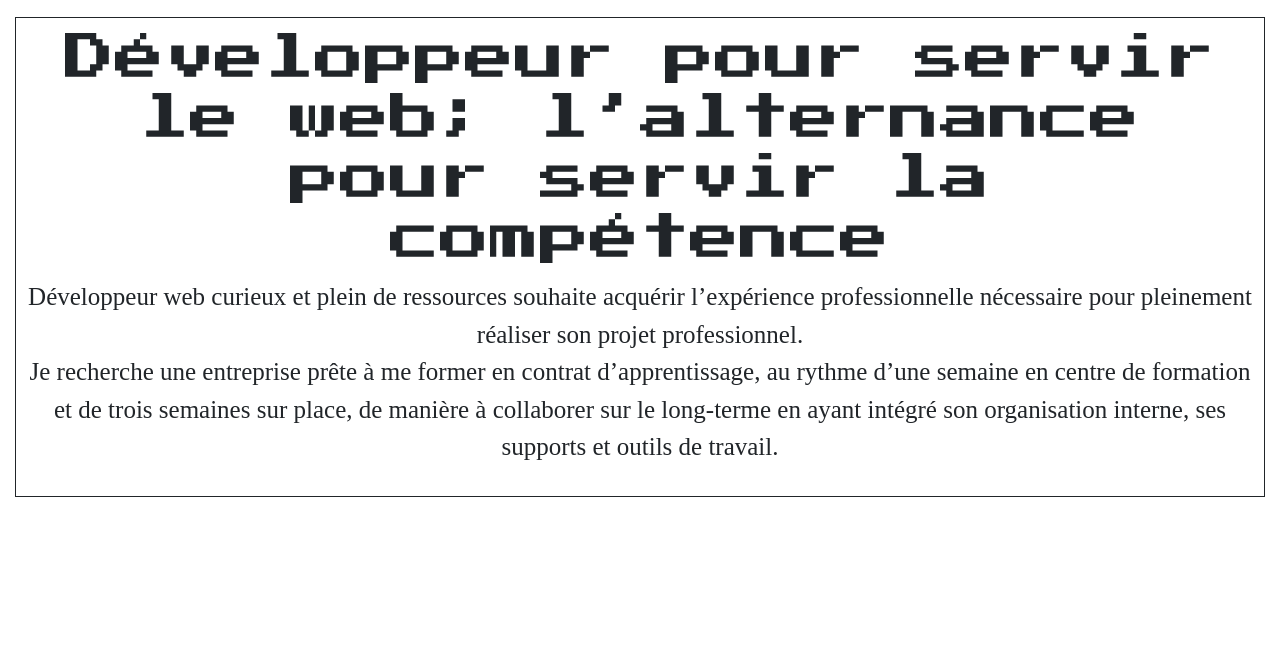
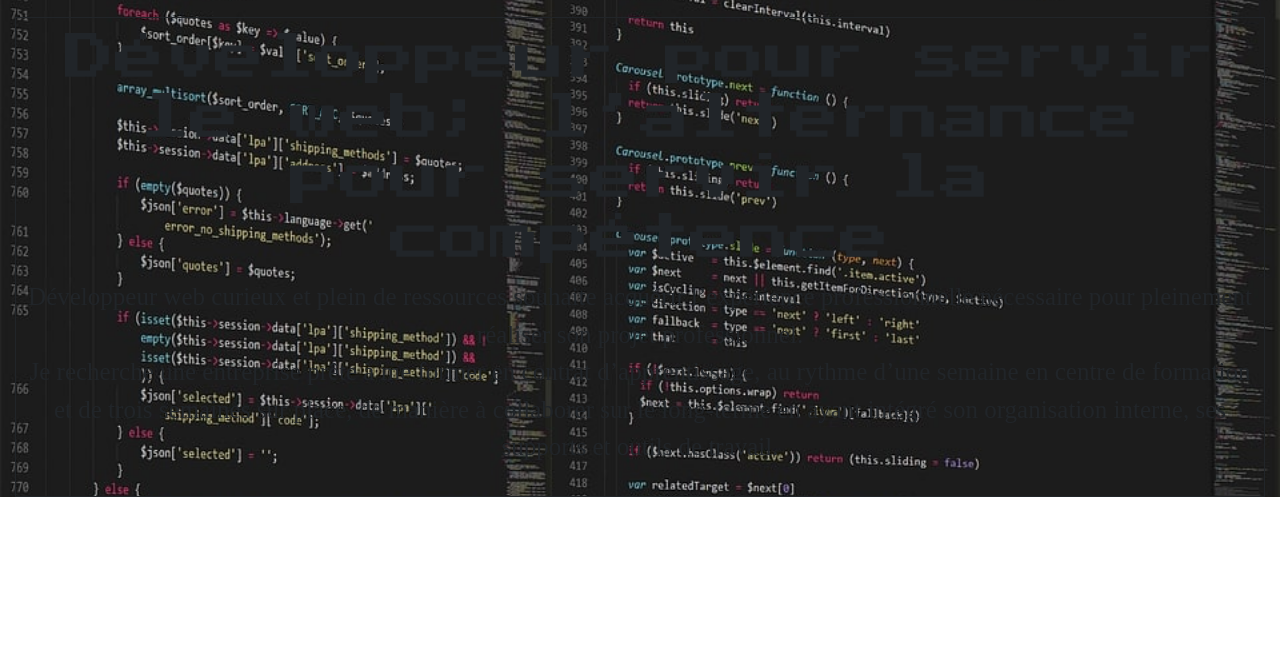
Before and after one commit to basdau92/CV_Bootstrap_BD, a plain HTML site: page Index.html in a window 1280 px wide. Shown: the part 128-800 px from the top of the page. Drawn offline with nearby package versions, Linux system fonts and the light colour scheme.

Commit message:
Dernier commit HTML et CSS 09-07 avancées mineures

```diff
--- a/Style.css
+++ b/Style.css
@@ -21,8 +21,8 @@ p, a{
     font-family: 'Spectral', serif;
 }
 
-.container-fluid{
-    background-image: url(https://i.imgur.com/cLjbgbA.jpg) center fixed no-repeat;
+header{
+    background-image: url("Images_CV_Bootstrap/ecran_coding_lines.jpg");
     background-size: cover;
 }
 
```
Also changed, not shown: Index.html (+0 -1 lines).
